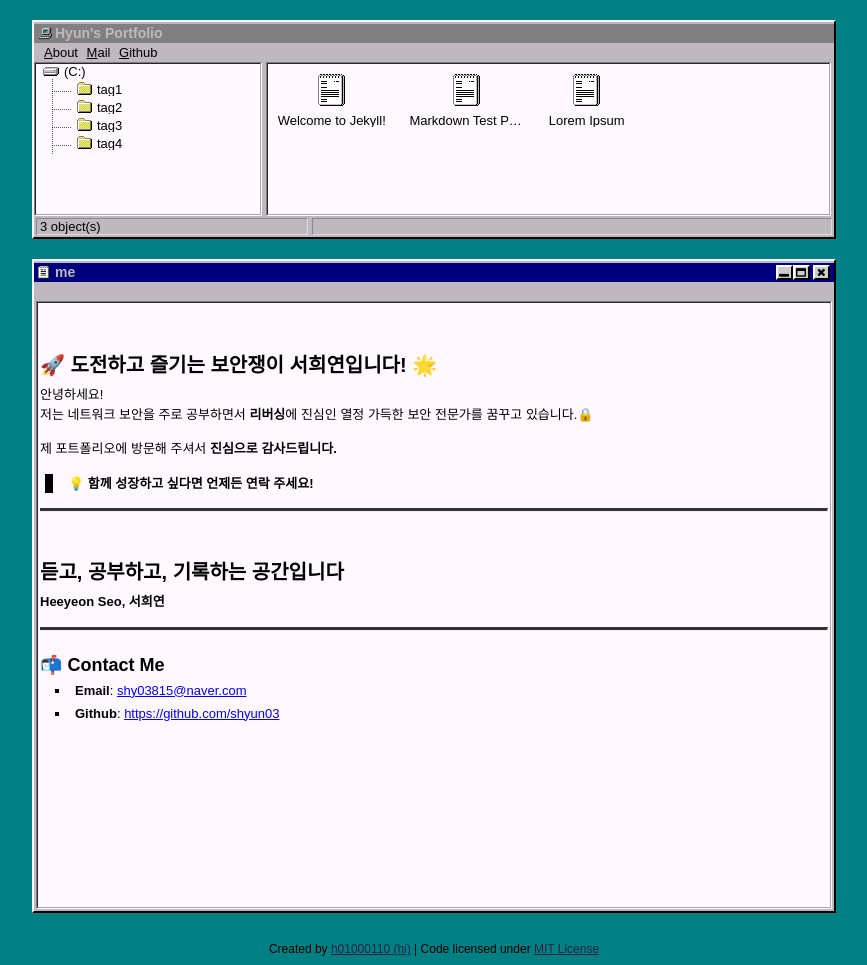
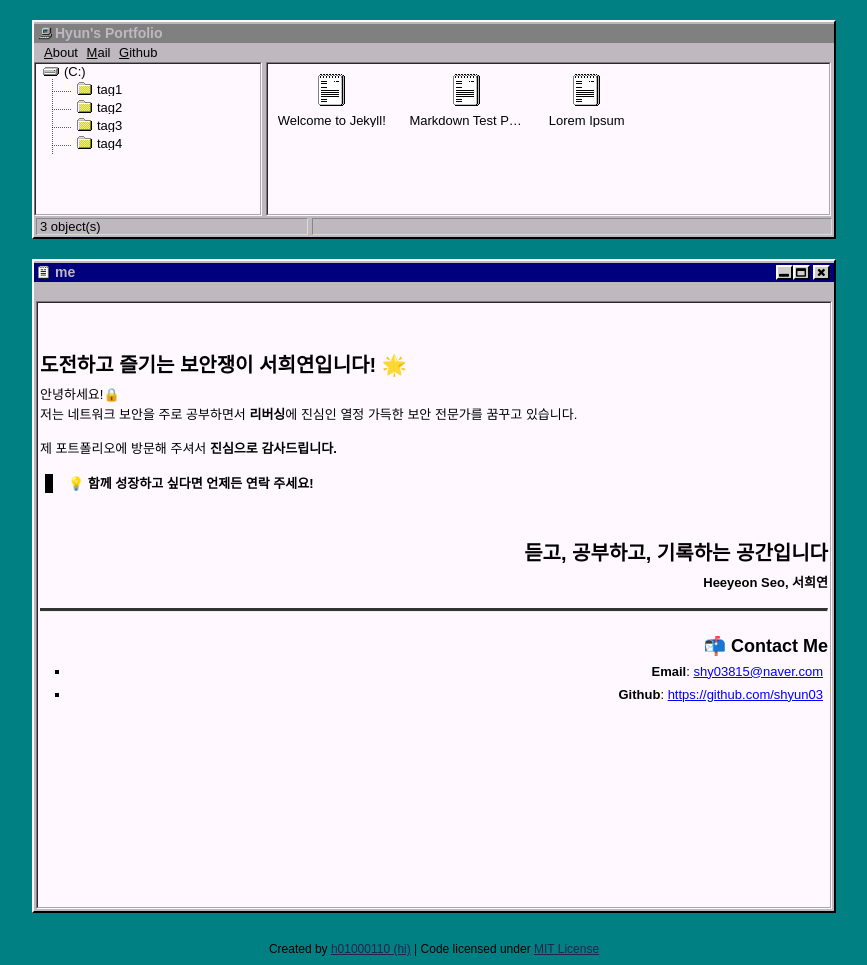
Before and after one commit to shyun03/shyun03.github.io, a Jekyll site: the page built from me/index.md, in a window 1280 px wide. Shown: the whole page, without its empty margins (206-1073 px from the left). Built offline with Jekyll 4.4.1, drawn with Linux system fonts in a browser that asks for light colours.

Commit message:
desgin 초안

```diff
--- a/_includes/donate.html
+++ b/_includes/donate.html
@@ -1,11 +1,11 @@
-<div>
+<div style="text-align: right;">
 	<h1>듣고, 공부하고, 기록하는 공간입니다</h1>
 	<p><strong>Heeyeon Seo, 서희연</strong></p>
 
 	<hr>
 
 	<h2>📬 Contact Me</h2>
-	<ul>
+	<ul sytle="list-style: none; padding: 0;">
 	  <li><strong>Email</strong>: <a href="mailto:shy03815@naver.com">shy03815@naver.com</a></li>
 	  <li><strong>Github</strong>: <a href="https://github.com/shyun03" target="_blank">https://github.com/shyun03</a></li>
 	</ul>
--- a/me/index.md
+++ b/me/index.md
@@ -3,12 +3,10 @@ layout: me
 title: me
 ---
 
-# 🚀 도전하고 즐기는 보안쟁이 **서희연**입니다! 🌟
+# 도전하고 즐기는 보안쟁이 **서희연**입니다! 🌟
 
-안녕하세요!
-저는 네트워크 보안을 주로 공부하면서 **리버싱**에 진심인 열정 가득한 보안 전문가를 꿈꾸고 있습니다.🔒
+안녕하세요!🔒
+저는 네트워크 보안을 주로 공부하면서 **리버싱**에 진심인 열정 가득한 보안 전문가를 꿈꾸고 있습니다.
 
 제 포트폴리오에 방문해 주셔서 **진심으로 감사드립니다.**
 > **💡 함께 성장하고 싶다면 언제든 연락 주세요!**
-
----
```
